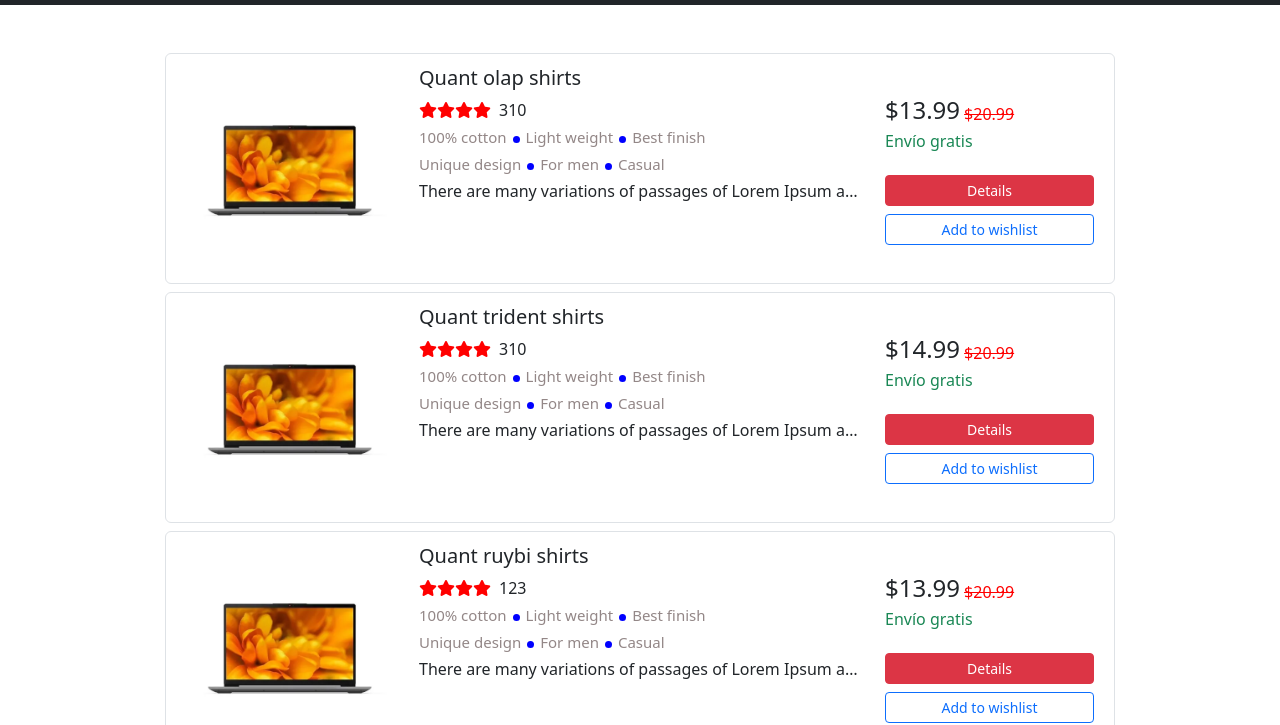
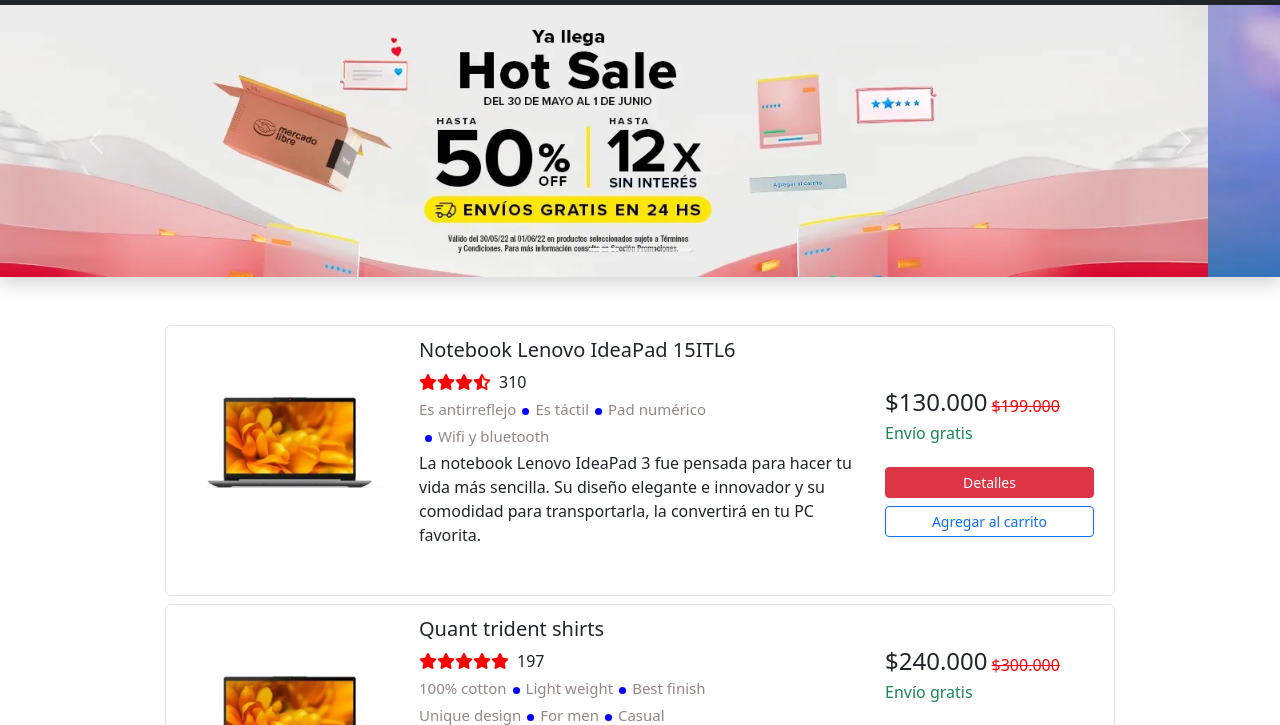
Before and after one commit to LukaV18/Electronix, a plain HTML site: page index.html in a window 1280 px wide. Shown: the part 75-800 px from the top of the page. Drawn offline with nearby package versions, Linux system fonts and the light colour scheme.

```diff
--- a/index.html
+++ b/index.html
@@ -12,6 +12,7 @@
 </head>
 
 <body>
+
     <!-- =================================================== -->
     <!-- Encabezado -->
     <!-- =================================================== -->
@@ -21,7 +22,7 @@
     <!-- =================================================== -->
     <!-- NavBar-->
     <!-- =================================================== -->
-    <nav class="navbar navbar-dark bg-dark navbar-expand-lg bg-light">
+    <nav class="navbar navbar-dark bg-dark navbar-expand-lg bg-light sticky-sm-top">
         <div class="container-fluid">
             <a href=""><img src="./assets/img/Logo.png" alt="Logo" width="25px"></a>
             <a class="navbar-brand px-1" href="#">Electronix</a>
@@ -47,9 +48,8 @@
                     <li>
                         <hr class="dropdown-divider">
                     </li>
-                            <li><a  class="nav-link" href="#"><svg xmlns="http://www.w3.org/2000/svg" width="16"
-                                        height="16" fill="currentColor" class="bi bi-cart-fill mx-2"
-                                        viewBox="0 0 16 16">
+                    <li><a class="nav-link" href="#"><svg xmlns="http://www.w3.org/2000/svg" width="16" height="16"
+                                fill="currentColor" class="bi bi-cart-fill mx-2" viewBox="0 0 16 16">
                                 <path
                                     d="M0 1.5A.5.5 0 0 1 .5 1H2a.5.5 0 0 1 .485.379L2.89 3H14.5a.5.5 0 0 1 .491.592l-1.5 8A.5.5 0 0 1 13 12H4a.5.5 0 0 1-.491-.408L2.01 3.607 1.61 2H.5a.5.5 0 0 1-.5-.5zM5 12a2 2 0 1 0 0 4 2 2 0 0 0 0-4zm7 0a2 2 0 1 0 0 4 2 2 0 0 0 0-4zm-7 1a1 1 0 1 1 0 2 1 1 0 0 1 0-2zm7 0a1 1 0 1 1 0 2 1 1 0 0 1 0-2z" />
                             </svg>Carrito</a></li>
@@ -63,87 +63,160 @@
             </div>
         </div>
     </nav>
+
     <!-- =================================================== -->
     <!-- Main-->
     <!-- =================================================== -->
+    <div id="carouselExampleCaptions" class="carousel slide shadow" data-bs-ride="carousel">
+        <div class="carousel-indicators">
+            <button type="button" data-bs-target="#carouselExampleCaptions" data-bs-slide-to="0" class="active"
+                aria-current="true" aria-label="Slide 1"></button>
+            <button type="button" data-bs-target="#carouselExampleCaptions" data-bs-slide-to="1"
+                aria-label="Slide 2"></button>
+            <button type="button" data-bs-target="#carouselExampleCaptions" data-bs-slide-to="2"
+                aria-label="Slide 3"></button>
+        </div>
+        <div class="carousel-inner">
+            <div class="carousel-item active">
+                <img src="/assets/img/D_NQ_676785-MLA50070925869_052022-OO.webp" class="d-block w-100" alt="...">
+
+            </div>
+            <div class="carousel-item">
+                <img src="/assets/img/D_NQ_816477-MLA49983670895_052022-OO.webp" class="d-block w-100" alt="...">
+
+            </div>
+            <div class="carousel-item">
+                <img src="/assets/img/D_NQ_965337-MLA49983492127_052022-OO.webp" class="d-block w-100" alt="...">
+            </div>
+        </div>
+        <button class="carousel-control-prev" type="button" data-bs-target="#carouselExampleCaptions"
+            data-bs-slide="prev">
+            <span class="carousel-control-prev-icon" aria-hidden="true"></span>
+            <span class="visually-hidden">Previous</span>
+        </button>
+        <button class="carousel-control-next" type="button" data-bs-target="#carouselExampleCaptions"
+            data-bs-slide="next">
+            <span class="carousel-control-next-icon" aria-hidden="true"></span>
+            <span class="visually-hidden">Next</span>
+        </button>
+    </div>
     <main>
         <div class="container mt-5 mb-5">
             <div class="d-flex justify-content-center row">
                 <div class="col-md-10">
-                    <div class="row p-2 bg-white border rounded">
-                        <div class="col-md-3 mt-1"><img class="img-fluid img-responsive rounded product-image" src="/assets/img/lenovo1.webp"></div>
+                    <div class="row p-2 bg-white border rounded productoSombra">
+                        <div class="col-md-3 mt-1"><img class="img-fluid img-responsive rounded product-image"
+                                src="/assets/img/lenovo1.webp"></div>
                         <div class="col-md-6 mt-1">
-                            <h5>Quant olap shirts</h5>
+                            <h5>Notebook Lenovo IdeaPad 15ITL6</h5>
                             <div class="d-flex flex-row">
-                                <div class="ratings me-2"><i class="fa fa-star"></i><i class="fa fa-star"></i><i class="fa fa-star"></i><i class="fa fa-star"></i></div><span>310</span>
+                                <div class="ratings me-2"><i class="fa fa-star"></i><i class="fa fa-star"></i><i
+                                        class="fa fa-star"></i><i class="fa-solid fa-star-half-stroke"></i></i></div>
+                                <span>310</span>
                             </div>
-                            <div class="mt-1 mb-1 spec-1"><span>100% cotton</span><span class="dot"></span><span>Light weight</span><span class="dot"></span><span>Best finish<br></span></div>
-                            <div class="mt-1 mb-1 spec-1"><span>Unique design</span><span class="dot"></span><span>For men</span><span class="dot"></span><span>Casual<br></span></div>
-                            <p class="text-justify text-truncate para mb-0">There are many variations of passages of Lorem Ipsum available, but the majority have suffered alteration in some form, by injected humour, or randomised words which don't look even slightly believable.<br><br></p>
+                            <div class="mt-1 mb-1 spec-1"><span>Es antirreflejo</span><span class="dot"></span><span>Es
+                                    táctil</span><span class="dot"></span><span>Pad numérico<br></span></div>
+                            <div class="mt-1 mb-1 spec-1"><span class="dot"></span><span>Wifi y bluetooth</span>
+                            </div>
+                            <p class="text-justify  textoDesc">La notebook Lenovo IdeaPad 3 fue pensada para hacer tu
+                                vida más sencilla. Su diseño elegante e innovador y su comodidad para transportarla, la
+                                convertirá en tu PC favorita.<br><br>
+                            </p>
                         </div>
                         <div class="align-items-center align-content-center col-md-3 border-left mt-1">
                             <div class="d-flex flex-row align-items-center">
-                                <h4 class="me-1">$13.99</h4><span class="strike-text">$20.99</span>
+                                <h4 class="me-1">$130.000</h4><span class="strike-text">$199.000</span>
                             </div>
                             <h6 class="text-success">Envío gratis</h6>
-                            <div class="d-flex flex-column mt-4"><button class="btn btn-danger btn-sm" type="button">Details</button><button class="btn btn-outline-primary btn-sm mt-2" type="button">Add to wishlist</button></div>
+                            <div class="d-flex flex-column mt-4"><button class="btn btn-danger btn-sm"
+                                    type="button">Detalles</button><button class="btn btn-outline-primary btn-sm mt-2"
+                                    type="button">Agregar al carrito</button></div>
                         </div>
                     </div>
-                    <div class="row p-2 bg-white border rounded mt-2">
-                        <div class="col-md-3 mt-1"><img class="img-fluid img-responsive rounded product-image" src="/assets/img/lenovo1.webp"></div>
+                    <div class="row p-2 bg-white border rounded mt-2 productoSombra">
+                        <div class="col-md-3 mt-1"><img class="img-fluid img-responsive rounded product-image"
+                                src="/assets/img/lenovo1.webp"></div>
                         <div class="col-md-6 mt-1">
                             <h5>Quant trident shirts</h5>
                             <div class="d-flex flex-row">
-                                <div class="ratings me-2"><i class="fa fa-star"></i><i class="fa fa-star"></i><i class="fa fa-star"></i><i class="fa fa-star"></i></div><span>310</span>
+                                <div class="ratings me-2"><i class="fa fa-star"></i><i class="fa fa-star"></i><i
+                                        class="fa fa-star"></i><i class="fa fa-star"></i><i class="fa fa-star"></i>
+                                </div><span>197</span>
                             </div>
-                            <div class="mt-1 mb-1 spec-1"><span>100% cotton</span><span class="dot"></span><span>Light weight</span><span class="dot"></span><span>Best finish<br></span></div>
-                            <div class="mt-1 mb-1 spec-1"><span>Unique design</span><span class="dot"></span><span>For men</span><span class="dot"></span><span>Casual<br></span></div>
-                            <p class="text-justify text-truncate para mb-0">There are many variations of passages of Lorem Ipsum available, but the majority have suffered alteration in some form, by injected humour, or randomised words which don't look even slightly believable.<br><br></p>
+                            <div class="mt-1 mb-1 spec-1"><span>100% cotton</span><span class="dot"></span><span>Light
+                                    weight</span><span class="dot"></span><span>Best finish<br></span></div>
+                            <div class="mt-1 mb-1 spec-1"><span>Unique design</span><span class="dot"></span><span>For
+                                    men</span><span class="dot"></span><span>Casual<br></span></div>
+                            <p class="text-justify text-truncate">There are many variations of passages of
+                                Lorem Ipsum available, but the majority have suffered alteration in some form, by
+                                injected humour, or randomised words which don't look even slightly believable.<br><br>
+                            </p>
                         </div>
                         <div class="align-items-center align-content-center col-md-3 border-left mt-1">
                             <div class="d-flex flex-row align-items-center">
-                                <h4 class="me-1">$14.99</h4><span class="strike-text">$20.99</span>
+                                <h4 class="me-1">$240.000</h4><span class="strike-text">$300.000</span>
                             </div>
                             <h6 class="text-success">Envío gratis</h6>
-                            <div class="d-flex flex-column mt-4"><button class="btn btn-danger btn-sm" type="button">Details</button><button class="btn btn-outline-primary btn-sm mt-2" type="button">Add to wishlist</button></div>
+                            <div class="d-flex flex-column mt-4"><button class="btn btn-danger btn-sm"
+                                    type="button">Detalles</button><button class="btn btn-outline-primary btn-sm mt-2"
+                                    type="button">Agregar al carrito</button></div>
                         </div>
                     </div>
-                    <div class="row p-2 bg-white border rounded mt-2">
-                        <div class="col-md-3 mt-1"><img class="img-fluid img-responsive rounded product-image" src="/assets/img/lenovo1.webp"></div>
+                    <div class="row p-2 bg-white border rounded mt-2 productoSombra">
+                        <div class="col-md-3 mt-1"><img class="img-fluid img-responsive rounded product-image"
+                                src="/assets/img/lenovo1.webp"></div>
                         <div class="col-md-6 mt-1">
                             <h5>Quant ruybi shirts</h5>
                             <div class="d-flex flex-row">
-                                <div class="ratings me-2"><i class="fa fa-star"></i><i class="fa fa-star"></i><i class="fa fa-star"></i><i class="fa fa-star"></i></div><span>123</span>
+                                <div class="ratings me-2"><i class="fa fa-star"></i><i class="fa fa-star"></i><i
+                                        class="fa fa-star"></i><i class="fa fa-star"></i><i
+                                        class="fa-solid fa-star-half-stroke"></i></div><span>123</span>
                             </div>
-                            <div class="mt-1 mb-1 spec-1"><span>100% cotton</span><span class="dot"></span><span>Light weight</span><span class="dot"></span><span>Best finish<br></span></div>
-                            <div class="mt-1 mb-1 spec-1"><span>Unique design</span><span class="dot"></span><span>For men</span><span class="dot"></span><span>Casual<br></span></div>
-                            <p class="text-justify text-truncate para mb-0">There are many variations of passages of Lorem Ipsum available, but the majority have suffered alteration in some form, by injected humour, or randomised words which don't look even slightly believable.<br><br></p>
+                            <div class="mt-1 mb-1 spec-1"><span>100% cotton</span><span class="dot"></span><span>Light
+                                    weight</span><span class="dot"></span><span>Best finish<br></span></div>
+                            <div class="mt-1 mb-1 spec-1"><span>Unique design</span><span class="dot"></span><span>For
+                                    men</span><span class="dot"></span><span>Casual<br></span></div>
+                            <p class="text-justify text-truncate para mb-0">There are many variations of passages of
+                                Lorem Ipsum available, but the majority have suffered alteration in some form, by
+                                injected humour, or randomised words which don't look even slightly believable.<br><br>
+                            </p>
                         </div>
                         <div class="align-items-center align-content-center col-md-3 border-left mt-1">
                             <div class="d-flex flex-row align-items-center">
-                                <h4 class="me-1">$13.99</h4><span class="strike-text">$20.99</span>
+                                <h4 class="me-1">$160.000</h4><span class="strike-text">$230.000</span>
                             </div>
                             <h6 class="text-success">Envío gratis</h6>
-                            <div class="d-flex flex-column mt-4"><button class="btn btn-danger btn-sm" type="button">Details</button><button class="btn btn-outline-primary btn-sm mt-2" type="button">Add to wishlist</button></div>
+                            <div class="d-flex flex-column mt-4"><button class="btn btn-danger btn-sm"
+                                    type="button">Detalles</button><button class="btn btn-outline-primary btn-sm mt-2"
+                                    type="button">Agregar al carrito</button></div>
                         </div>
                     </div>
-                    <div class="row p-2 bg-white border rounded mt-2">
-                        <div class="col-md-3 mt-1"><img class="img-fluid img-responsive rounded product-image" src="/assets/img/lenovo1.webp"></div>
+                    <div class="row p-2 bg-white border rounded mt-2 productoSombra">
+                        <div class="col-md-3 mt-1"><img class="img-fluid img-responsive rounded product-image"
+                                src="/assets/img/lenovo1.webp"></div>
                         <div class="col-md-6 mt-1">
                             <h5>Quant tinor shirts</h5>
                             <div class="d-flex flex-row">
-                                <div class="ratings me-2"><i class="fa fa-star"></i><i class="fa fa-star"></i><i class="fa fa-star"></i><i class="fa fa-star"></i></div><span>110</span>
+                                <div class="ratings me-2"><i class="fa fa-star"></i><i class="fa fa-star"></i><i
+                                        class="fa fa-star"></i><i class="fa fa-star"></i></div><span>110</span>
                             </div>
-                            <div class="mt-1 mb-1 spec-1"><span>100% cotton</span><span class="dot"></span><span>Light weight</span><span class="dot"></span><span>Best finish<br></span></div>
-                            <div class="mt-1 mb-1 spec-1"><span>Unique design</span><span class="dot"></span><span>For men</span><span class="dot"></span><span>Casual<br></span></div>
-                            <p class="text-justify text-truncate para mb-0">There are many variations of passages of Lorem Ipsum available, but the majority have suffered alteration in some form, by injected humour, or randomised words which don't look even slightly believable.<br><br></p>
+                            <div class="mt-1 mb-1 spec-1"><span>100% cotton</span><span class="dot"></span><span>Light
+                                    weight</span><span class="dot"></span><span>Best finish<br></span></div>
+                            <div class="mt-1 mb-1 spec-1"><span>Unique design</span><span class="dot"></span><span>For
+                                    men</span><span class="dot"></span><span>Casual<br></span></div>
+                            <p class="text-justify text-truncate para mb-0">There are many variations of passages of
+                                Lorem Ipsum available, but the majority have suffered alteration in some form, by
+                                injected humour, or randomised words which don't look even slightly believable.<br><br>
+                            </p>
                         </div>
                         <div class="align-items-center align-content-center col-md-3 border-left mt-1">
                             <div class="d-flex flex-row align-items-center">
-                                <h4 class="me-1">$15.99</h4><span class="strike-text">$21.99</span>
+                                <h4 class="me-1">$160.000</h4><span class="strike-text">$190.000</span>
                             </div>
                             <h6 class="text-success">Envío gratis</h6>
-                            <div class="d-flex flex-column mt-4"><button class="btn btn-danger btn-sm" type="button">Details</button><button class="btn btn-outline-primary btn-sm mt-2" type="button">Add to wishlist</button></div>
+                            <div class="d-flex flex-column mt-4"><button class="btn btn-danger btn-sm"
+                                    type="button">Detalles</button><button class="btn btn-outline-primary btn-sm mt-2"
+                                    type="button">Agregar al carrito</button></div>
                         </div>
                     </div>
                 </div>
--- a/main.scss
+++ b/main.scss
@@ -5,10 +5,28 @@
 
 @import url("https://cdn.jsdelivr.net/npm/bootstrap-icons@1.8.3/font/bootstrap-icons.css");
 
-.body {
-    background: #eee
+
+.productoSombra {
+    transition: 0.8s;
+    -webkit-transition: 0.8s;
+    -moz-transition: 0.8s;
+    -ms-transition: 0.8s;
+    -o-transition: 0.8s;
 }
 
+.productoSombra:hover {
+    transform: scale(1.02);
+    -webkit-transform: scale(1.02);
+    -moz-transform: scale(1.02);
+    -ms-transform: scale(1.02);
+    -o-transform: scale(1.02);
+    transition: 0.8s;
+    -webkit-transition: 0.8s;
+    -moz-transition: 0.8s;
+    -ms-transition: 0.8s;
+    -o-transition: 0.8s;
+    box-shadow: rgba(0, 0, 0, 0.25) 0px 54px 55px, rgba(0, 0, 0, 0.12) 0px -12px 30px, rgba(0, 0, 0, 0.12) 0px 4px 6px, rgba(0, 0, 0, 0.17) 0px 12px 13px, rgba(0, 0, 0, 0.09) 0px -3px 5px;
+}
 .ratings i {
     font-size: 16px;
     color: red
@@ -23,6 +41,13 @@
     width: 100%
 }
 
+.btn {
+    transition: 0.5s;
+    -webkit-transition: 0.5s;
+    -moz-transition: 0.5s;
+    -ms-transition: 0.5s;
+    -o-transition: 0.5s;
+}
 .dot {
     height: 7px;
     width: 7px;
@@ -51,6 +76,10 @@ h5 {
     background-color: #EB4B33;
 }
 
+.textoDesc {
+    max-height: fit-content;
+}
+
 @media (min-width: 320px) and (max-width: 768px) {
     #navbarSupportedContent {
         transition: 0.5s;
@@ -73,4 +102,8 @@ h5 {
         margin-top: -2px;
         margin-left: 0 !important;
     }
+
+    .strike-text {
+        margin-bottom: 9px;
+    }
 }
```
Also changed, not shown: assets/img/D_NQ_676785-MLA50070925869_052022-OO.webp (added), assets/img/D_NQ_816477-MLA49983670895_052022-OO.webp (added), assets/img/D_NQ_965337-MLA49983492127_052022-OO.webp (added), css/main.css, 1 other file. Lines whose indentation alone changed are shown as unchanged.
